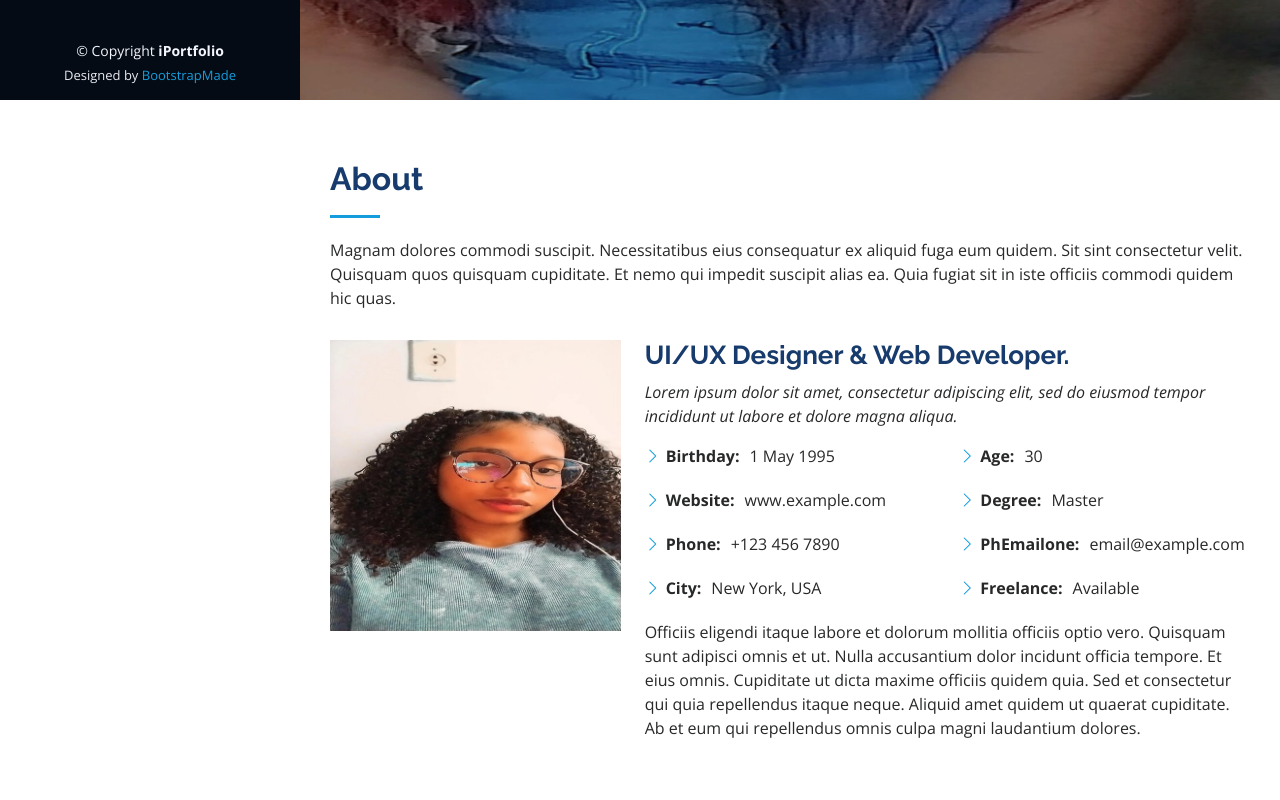
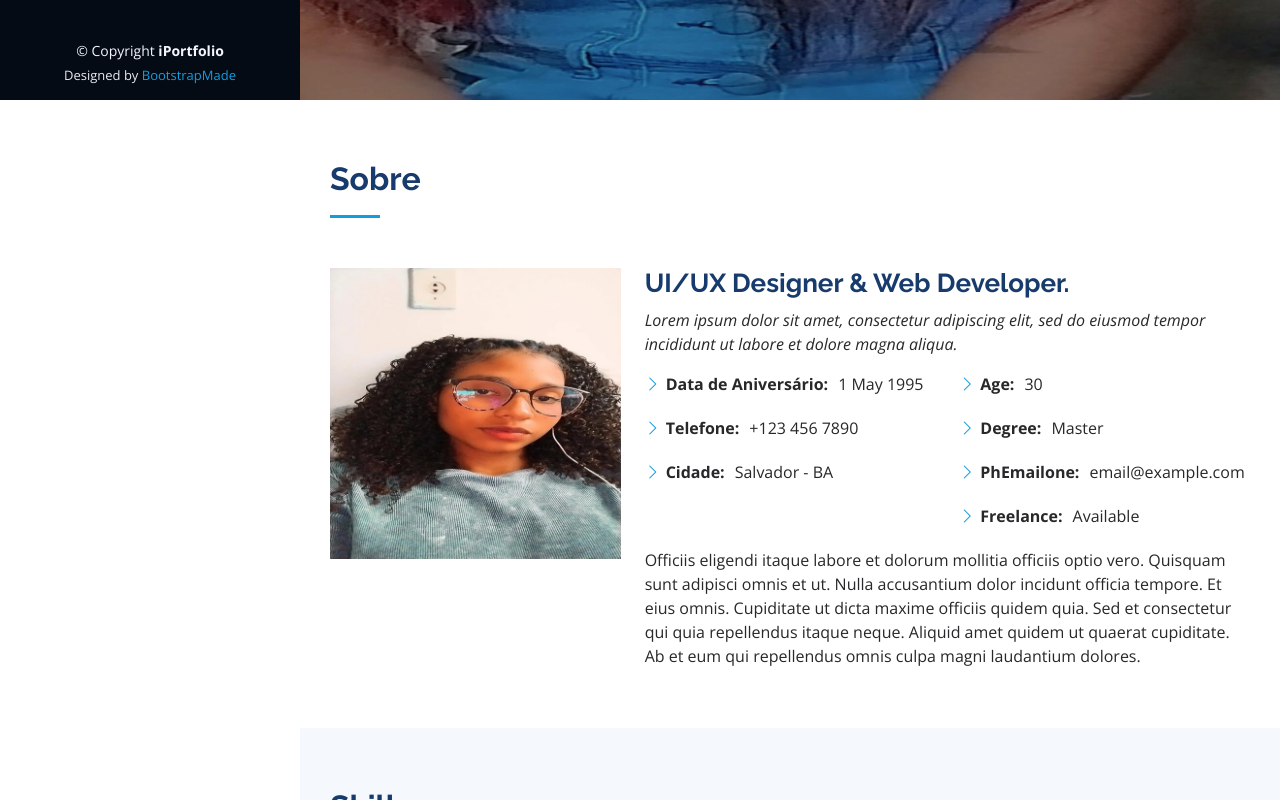
Before and after one commit to RaianeKruz/portfolio, a plain HTML site: page iPortfolio/index.html in a window 1280 px wide. Shown: the part 700-1500 px from the top of the page. Drawn offline with nearby package versions, Linux system fonts and the light colour scheme.

Commit message:
Atualização da seção Sobre

```diff
--- a/iPortfolio/index.html
+++ b/iPortfolio/index.html
@@ -84,8 +84,7 @@
       <div class="container">
 
         <div class="section-title">
-          <h2>About</h2>
-          <p>Magnam dolores commodi suscipit. Necessitatibus eius consequatur ex aliquid fuga eum quidem. Sit sint consectetur velit. Quisquam quos quisquam cupiditate. Et nemo qui impedit suscipit alias ea. Quia fugiat sit in iste officiis commodi quidem hic quas.</p>
+          <h2>Sobre</h2>
         </div>
 
         <div class="row">
@@ -101,10 +100,9 @@
             <div class="row">
               <div class="col-lg-6">
                 <ul>
-                  <li><i class="bi bi-chevron-right"></i> <strong>Birthday:</strong> <span>1 May 1995</span></li>
-                  <li><i class="bi bi-chevron-right"></i> <strong>Website:</strong> <span>www.example.com</span></li>
-                  <li><i class="bi bi-chevron-right"></i> <strong>Phone:</strong> <span>+123 456 7890</span></li>
-                  <li><i class="bi bi-chevron-right"></i> <strong>City:</strong> <span>New York, USA</span></li>
+                  <li><i class="bi bi-chevron-right"></i> <strong>Data de Aniversário:</strong> <span>1 May 1995</span></li>
+                  <li><i class="bi bi-chevron-right"></i> <strong>Telefone:</strong> <span>+123 456 7890</span></li>
+                  <li><i class="bi bi-chevron-right"></i> <strong>Cidade:</strong> <span>Salvador - BA</span></li>
                 </ul>
               </div>
               <div class="col-lg-6">
```
